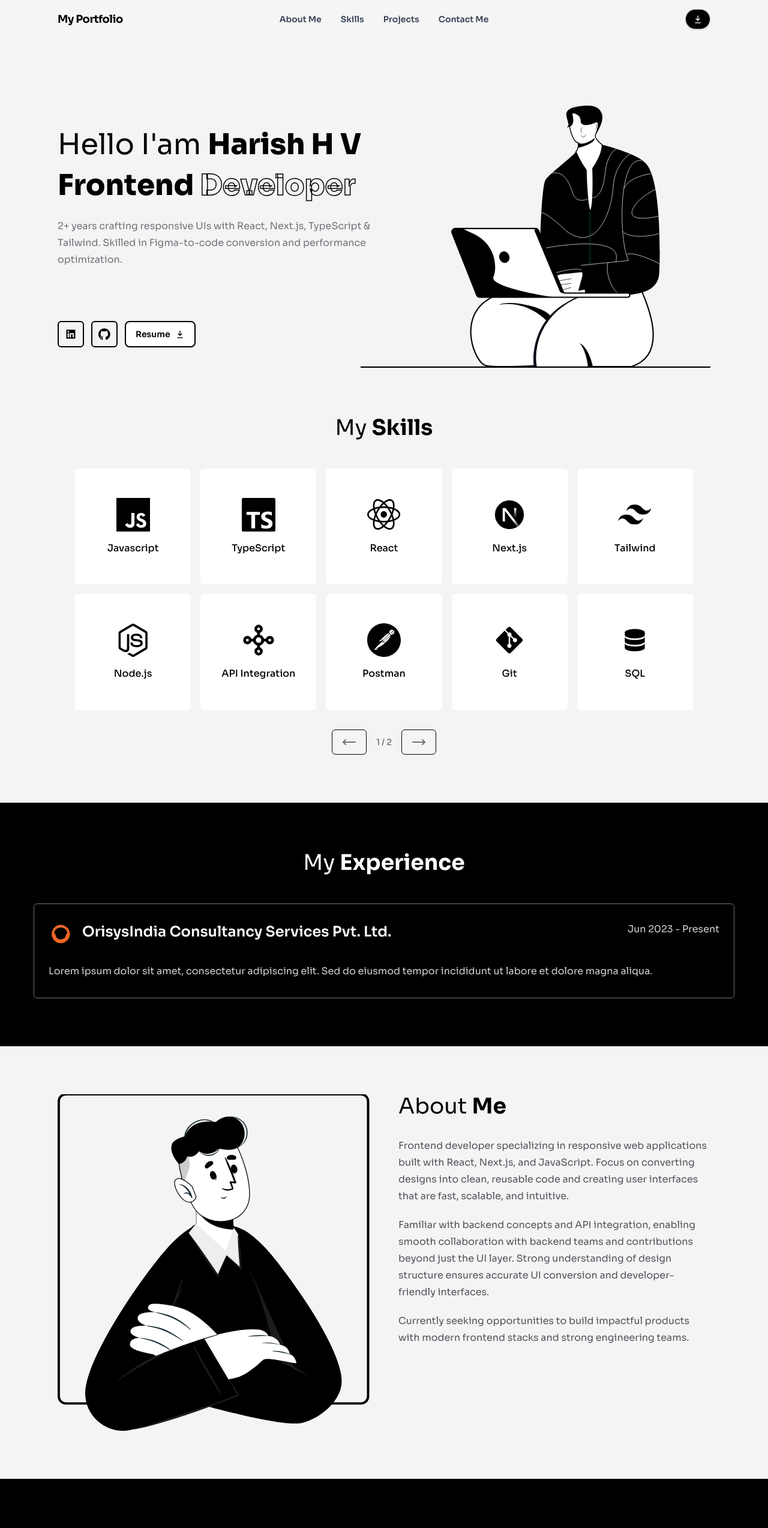
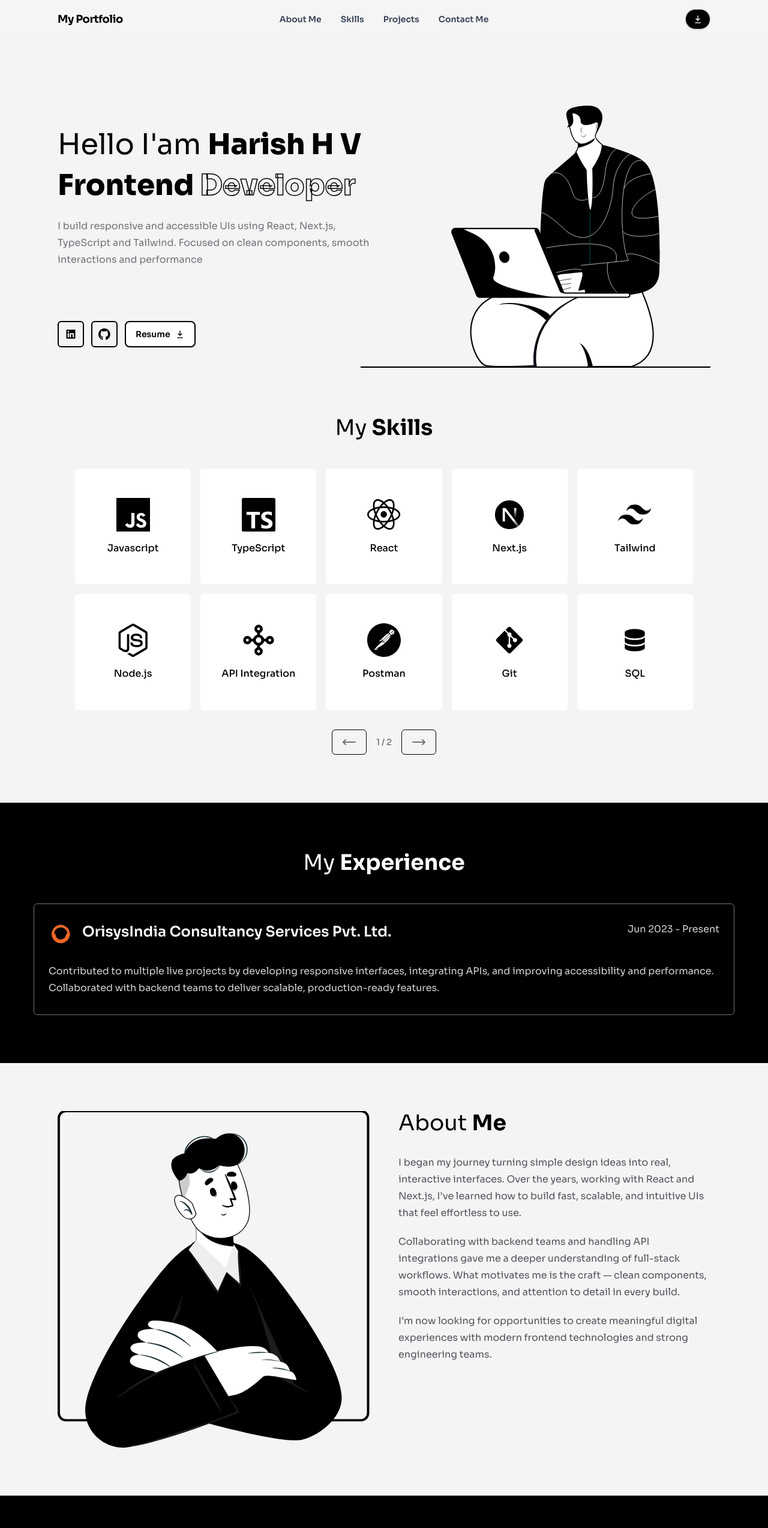
Before and after one commit to harish-23-devp/My-Portfolio-V1, a Next.js app: page / in a window 1280 px wide. Shown: the top 2547 px of the page at 60% size. Built offline with nearby package versions, Linux system fonts and the light colour scheme.

Commit message:
content has been with my actual data (Hero, about  experience, projects)

```diff
--- a/src/components/sections/About.tsx
+++ b/src/components/sections/About.tsx
@@ -22,11 +22,22 @@ export default function About() {
 
           <div className="space-y-5 text-base leading-7 text-zinc-600">
             <p>
-              Frontend developer specializing in responsive web applications built with React, Next.js, and JavaScript. Focus on converting designs into clean, reusable code and creating user interfaces that are fast, scalable, and intuitive.</p>
+              I began my journey turning simple design ideas into real,
+              interactive interfaces. Over the years, working with React and
+              Next.js, I’ve learned how to build fast, scalable, and intuitive
+              UIs that feel effortless to use.
+            </p>
             <p>
-              Familiar with backend concepts and API integration, enabling smooth collaboration with backend teams and contributions beyond just the UI layer. Strong understanding of design structure ensures accurate UI conversion and developer-friendly interfaces.</p>
+              Collaborating with backend teams and handling API integrations
+              gave me a deeper understanding of full-stack workflows. What
+              motivates me is the craft — clean components, smooth interactions,
+              and attention to detail in every build.
+            </p>
             <p>
-              Currently seeking opportunities to build impactful products with modern frontend stacks and strong engineering teams.</p>
+              I’m now looking for opportunities to create meaningful digital
+              experiences with modern frontend technologies and strong
+              engineering teams.
+            </p>
           </div>
         </div>
       </div>
--- a/src/components/sections/Hero.tsx
+++ b/src/components/sections/Hero.tsx
@@ -2,9 +2,6 @@
 
 import Image from "next/image";
 import { socialLinks } from "@/data/data";
-// import { Tooltip } from "react-tooltip";
-// import "react-tooltip/dist/react-tooltip.css";
-
 
 const Hero = () => {
     return (
@@ -27,8 +24,10 @@ const Hero = () => {
                             </span>
                         </h2>
                         <p className="pt-4 text-[16px] font-normal leading-7 text-[#71717a]">
-                            2+ years crafting responsive UIs with React, Next.js,
-                            TypeScript & Tailwind. Skilled in Figma-to-code conversion and performance optimization.
+                            {/* 2+ years crafting responsive UIs with React, Next.js,
+                            TypeScript & Tailwind. Skilled in Figma-to-code conversion and performance optimization. */}
+                            I build responsive and accessible UIs using React, Next.js, TypeScript and Tailwind.
+                            Focused on clean components, smooth interactions and performance
                         </p>
                         <div className="flex items-center gap-3 pt-20">
                             {socialLinks.map((item) => (
@@ -38,8 +37,6 @@ const Hero = () => {
                                     target="_blank"
                                     rel="noopener noreferrer"
                                     aria-label={item.name}
-                                    // data-tooltip-id="social-tooltip"
-                                    // data-tooltip-content={item.name}
                                     className="group inline-flex h-11 w-11 items-center justify-center rounded-md border-2 border-black p-2 transition-all duration-300 hover:bg-black"
                                 >
                                     <Image
@@ -72,14 +69,6 @@ const Hero = () => {
                             </svg>
                             </a>
                         </div>
-                        {/* <Tooltip
-              id="social-tooltip"
-              delayShow={80}
-              delayHide={80}
-              place="top"
-              positionStrategy="fixed"
-              className="!pointer-events-none !rounded-md !bg-black !px-3 !py-2 !text-sm !text-white"
-            /> */}
                     </div>
 
                     {/* Right Image */}
--- a/src/components/sections/Projects.tsx
+++ b/src/components/sections/Projects.tsx
@@ -78,7 +78,7 @@ export default function Projects() {
                           {project.description}
                         </p>
 
-                        {/* {project.link ? (
+                        {project.link ? (
                           <a
                             href={project.link}
                             target="_blank"
@@ -87,7 +87,7 @@ export default function Projects() {
                           >
                            <Image src="/external-link-svgrepo-com white.svg" alt="View Project" width={20} height={20} />
                           </a>
-                        ) : null} */}
+                        ) : null}
                       </div>
                     </article>
                   );
--- a/src/data/data.ts
+++ b/src/data/data.ts
@@ -87,41 +87,57 @@ export const experiences: ExperienceItem[] = [
       logo: "/orisyslogo.svg",
       duration: "Jun 2023 - Present",
       roleDescription:
-        "Lorem ipsum dolor sit amet, consectetur adipiscing elit. Sed do eiusmod tempor incididunt ut labore et dolore magna aliqua.",
+        "Contributed to multiple live projects by developing responsive interfaces, integrating APIs, and improving accessibility and performance. Collaborated with backend teams to deliver scalable, production-ready features.",
     },
 ];
 
 export const projects: ProjectItem[] = [
   {
     id: "01",
-    title: "Portfolio Website",
+    title: "AOAOK",
     description:
-      "A modern portfolio built with Next.js App Router, TypeScript, and Tailwind CSS.",
+      "Led key feature development for AOAOK, an agriculture-focused digital magazine platform, including the full membership renewal module using React and NestJS.",
     image: "/projects/2023-Porsche-911-GT3-RS-009-1536.jpg",
     link: "https://example.com/project-1",
   },
   {
     id: "02",
-    title: "E-commerce Frontend",
+    title: "Visually Impaired Agent Calling System",
     description:
-      "Responsive storefront UI with reusable components, smooth interactions, and clean UX.",
+      "Built an accessible banking call system for visually impaired agents with full JAWS support, using React and Laravel",
     image: "/projects/2018-BMW-M3-CS-001-1536.jpg",
     link: "https://example.com/project-2",
   },
   {
     id: "03",
-    title: "Task Management App",
+    title: "Oricoms",
     description:
-      "Productivity-focused app with drag-drop workflows and clear visual hierarchy.",
+      "Integrated Facebook APIs to streamline social media interactions, sync lead data, and enhance automated engagement for the Oricoms platform.",
     image: "/projects/2022-Dodge-Challenger-SRT-Hellcat-Jailbreak-001-1536.jpg",
     link: "https://example.com/project-3",
   },
   {
     id: "04",
-    title: "Analytics Dashboard",
+    title: "Smart Chlorinator (IoT)",
     description:
-      "Data-rich dashboard with responsive cards, filters, and performance-focused rendering.",
+      "Developed an interactive IoT dashboard for real-time sensor monitoring and control, with full CRUD and filtering features using React.",
     image: "/projects/2022-Ford-Mustang-Shelby-GT500-013-1536.jpg",
     link: "https://example.com/project-4",
   },
+    {
+    id: "05",
+    title: "Hll Lifecare",
+    description:
+      "Improved application stability by resolving backend issues, optimizing database operations, and supporting seamless deployments using Laravel.",
+    image: "/projects/2022-Ford-Mustang-Shelby-GT500-013-1536.jpg",
+    link: "https://example.com/project-5",
+  },
+  {
+    id: "06",
+    title: "MultiSite Job Portal",
+    description:
+      "Developed responsive job listing and employer management modules to streamline applications and improve user workflows using React and Node.js.",
+    image: "/projects/2022-Ford-Mustang-Shelby-GT500-013-1536.jpg",
+    link: "https://example.com/project-6",
+  },
 ];
```
